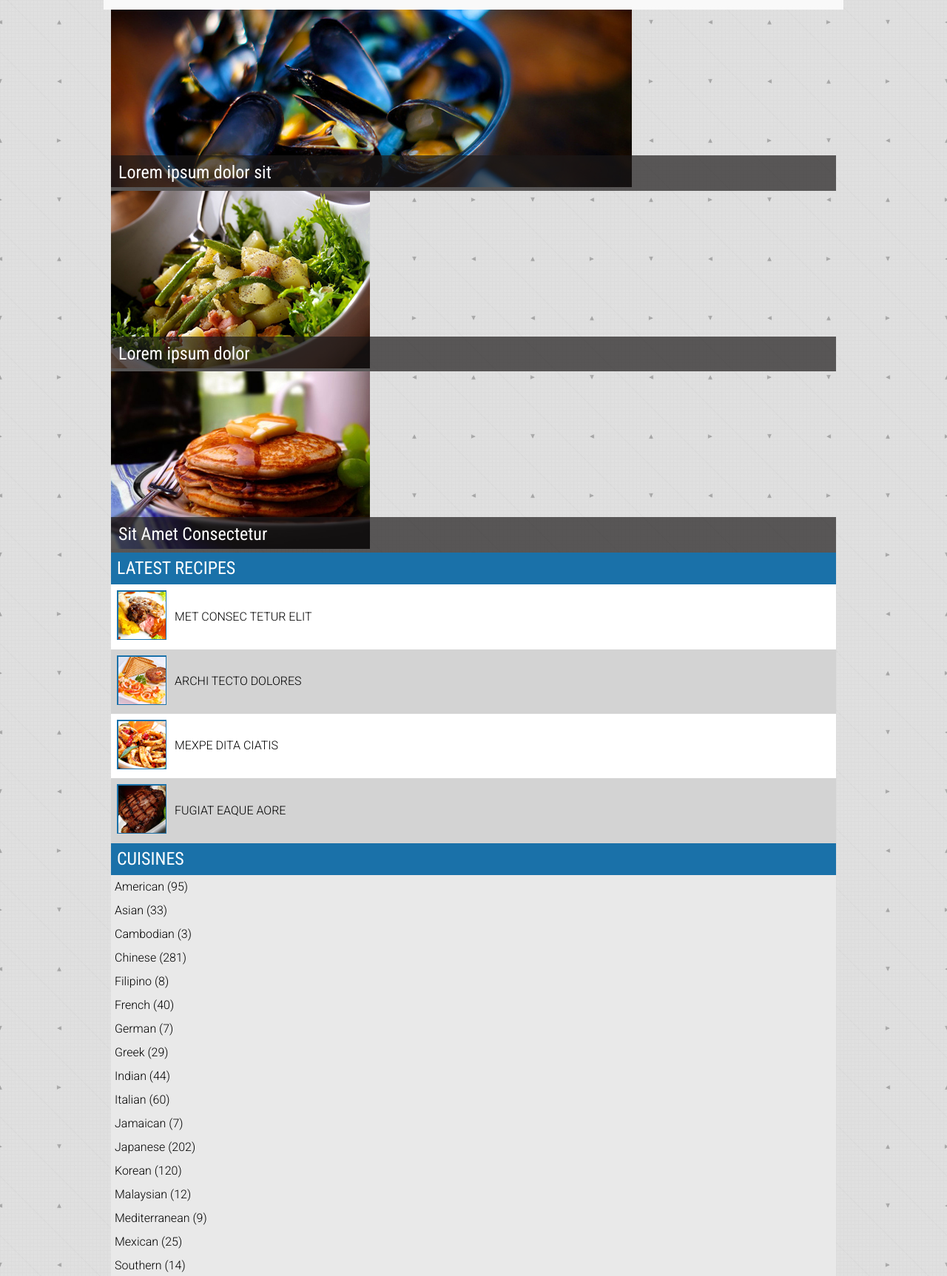
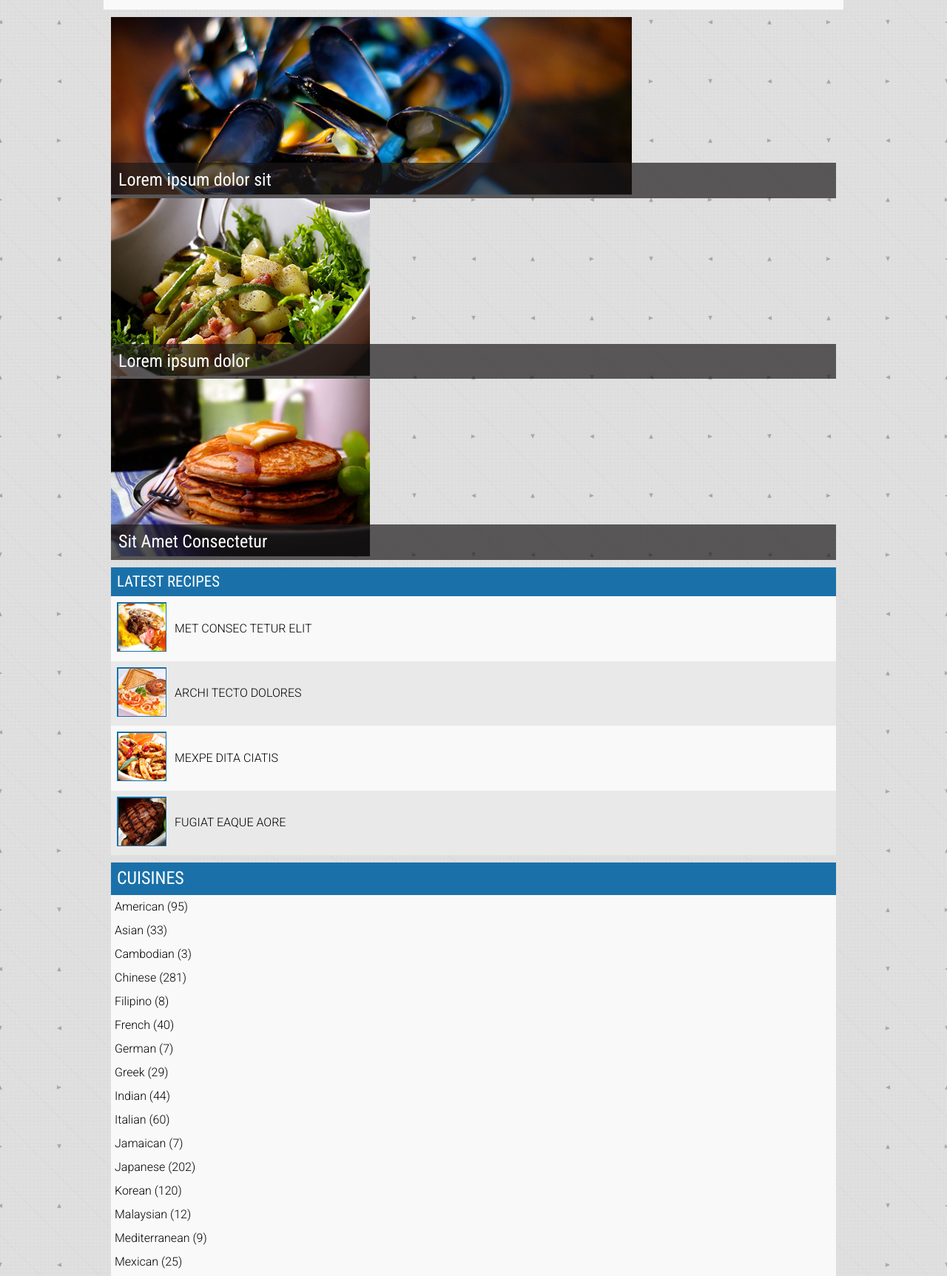
Before and after one commit to Katerina-BCIT/food-explorer, a website: page dev/index.html in a window 1280 px wide. Shown: the part 130-1855 px from the top of the page at 74% size. Drawn offline with nearby package versions, Linux system fonts and the light colour scheme; files that its build step writes are made by us from their sources.

Commit message:
style changes

```diff
--- a/dev/scss/_banner-image.scss
+++ b/dev/scss/_banner-image.scss
@@ -1,5 +1,5 @@
 .banner-images{
-    padding: 0 10px;
+    padding: 10px;
     margin: 0;
 }
     .box {
@@ -17,11 +17,6 @@
         h2{
         color: white;
         }
-@media (min-width: 500px){
-    .box-02 img{
-        width: auto;
+@include mq($tabletSmall){
+
     }
-    .box-03 img{
-            width: auto;
-        }
-    }
--- a/dev/scss/_cuisines.scss
+++ b/dev/scss/_cuisines.scss
@@ -1,6 +1,6 @@
 
 .cuisines{
-    padding: 0 10px;
+    padding: 10px;
     margin: 0;
 }
 
@@ -15,7 +15,7 @@
 
         margin: 0;
         padding: 0 5px;
-        background-color: #e9e9e9;
+        background-color: #f9f9f9;
 
         li {
             list-style: none;
--- a/dev/scss/_posts.scss
+++ b/dev/scss/_posts.scss
@@ -6,7 +6,6 @@
         background-color: white;
         padding: 10px;
         position: relative;
-        //height: 100%;
         margin: 0 0 8px 0;
 
         .post-heading{
@@ -39,6 +38,9 @@
                 bottom: 0px;
                 right: 0px;
                 margin: 40px 10px 10px 0;
+                }
+                a{
+                    padding: 10px;
                 }
             }
         }
--- a/dev/scss/_recipes.scss
+++ b/dev/scss/_recipes.scss
@@ -1,5 +1,5 @@
 .recipes{
-    padding: 0 10px;
+    padding:0 10px 0 10px;
 
     .recipes-heading{
         background-color: $blueRegular;
@@ -16,13 +16,13 @@
     .recipe-list-item{
         display: flex;
         align-items: center;
-        background-color: white;
+        background-color: #f9f9f9;
         padding: 8px;
     }
     .recipe-list-item1{
         display: flex;
         align-items: center;
-        background-color: lightgrey;
+        background-color: #e9e9e9;
         padding: 8px;
     }
     figure{
@@ -40,6 +40,9 @@
         margin-bottom: 0;
         font-size: 1rem;
         font-weight: 300;
+    }
+    h2{
+        font-size: 1.3rem;
     }
 }
 
```
